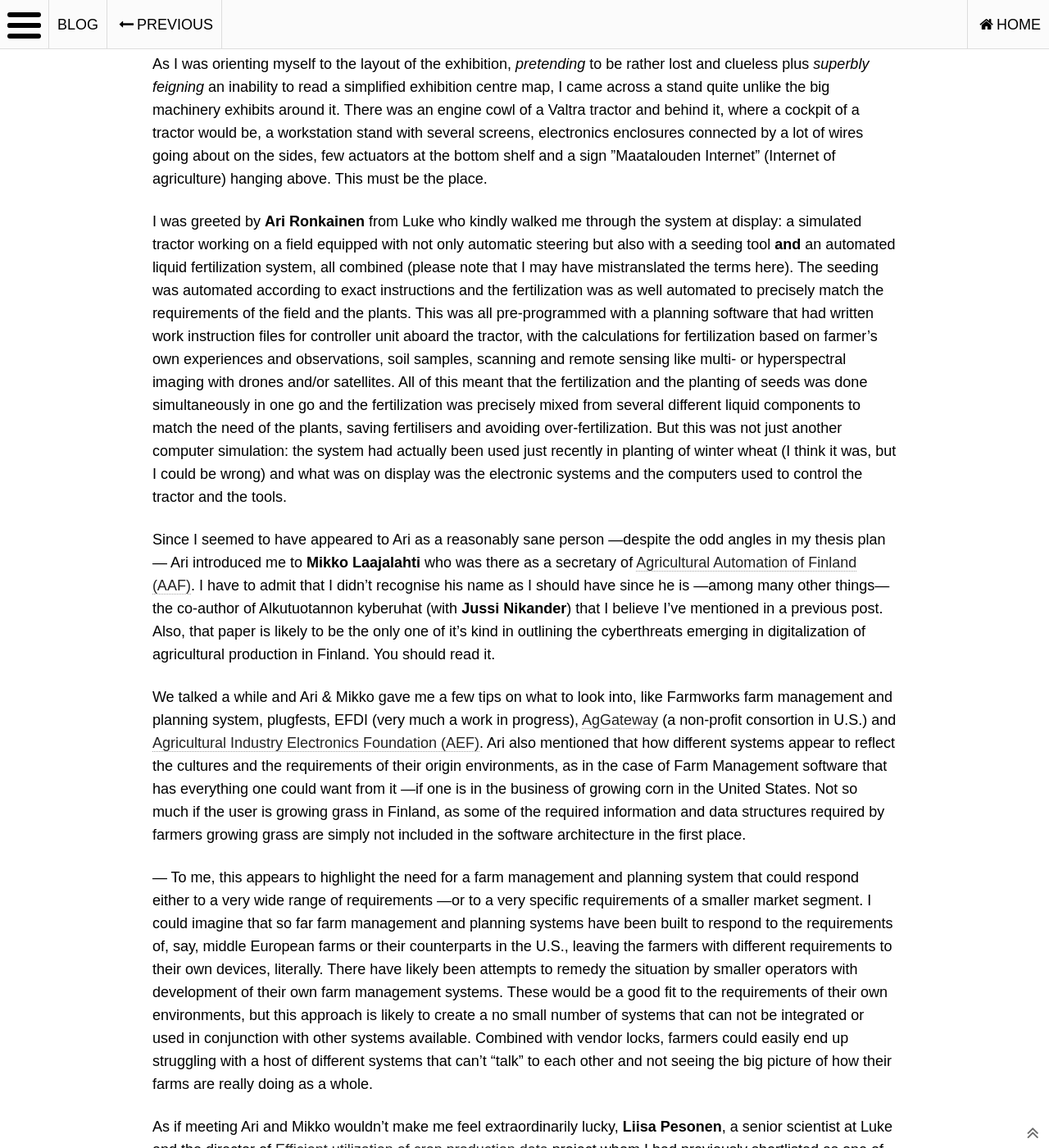
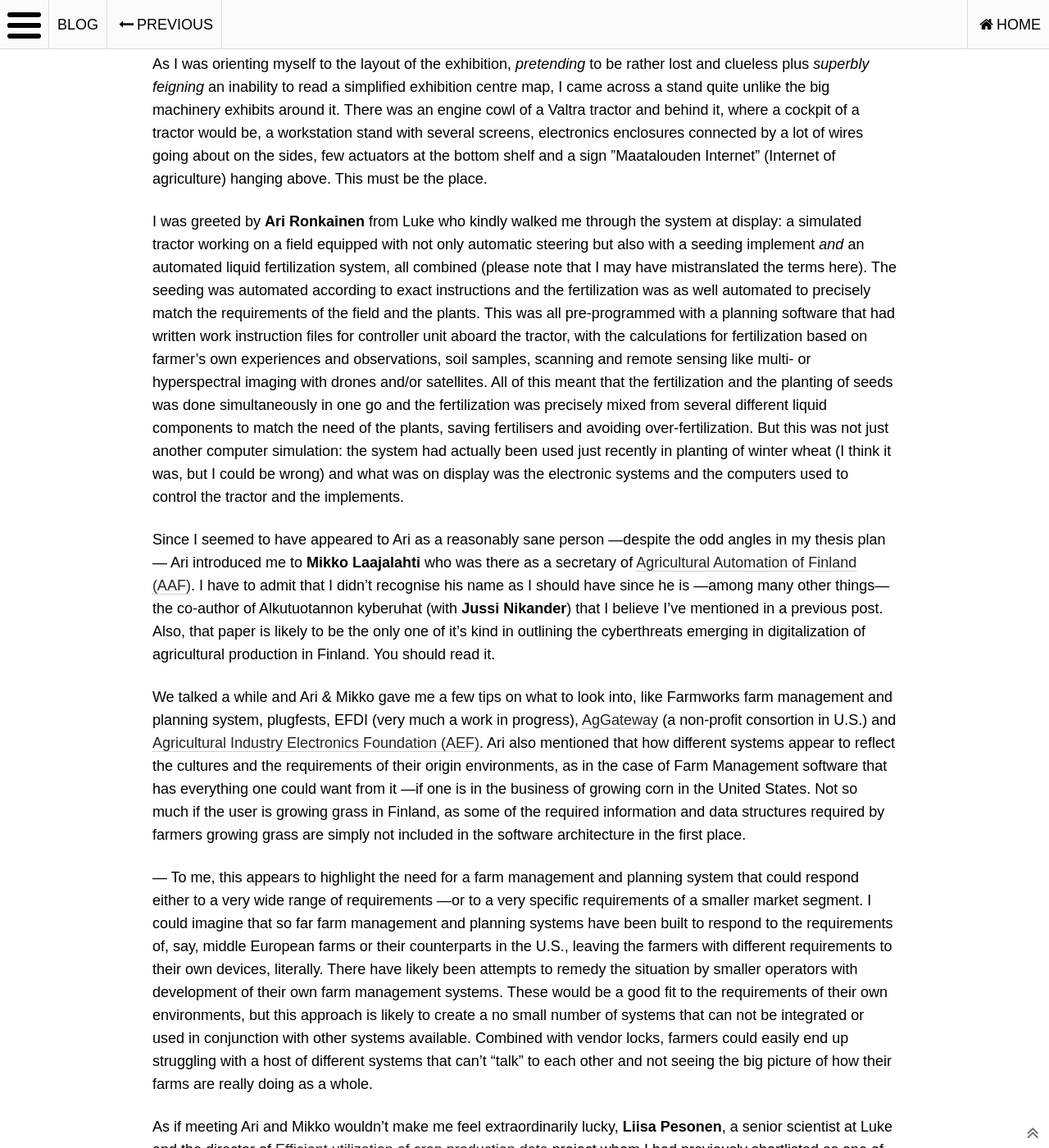
Before and after one commit to tpolvinen/tpolvinen.github.io, a Jekyll site: the page built from _posts/blog/2017-10-16-Big-Tractors-Never-Tire.md, in a window 1280 px wide and 1400 px high, scrolled down 795 px. Shown: the whole window at 82% size. Built offline with Jekyll 4.4.1, drawn with Linux system fonts in a browser that asks for light colours; nearby versions of some CDN libraries; comment, search, counter and statistics services are not loaded; some of the changed text lies outside the part shown.

Commit message:
Refactoring: Post: Big Tractors Never Tire

```diff
--- a/_posts/blog/2017-10-16-Big-Tractors-Never-Tire.md
+++ b/_posts/blog/2017-10-16-Big-Tractors-Never-Tire.md
@@ -27,7 +27,7 @@
 
 As I was orienting myself to the layout of the exhibition, _pretending_ to be rather lost and clueless plus _superbly feigning_ an inability to read a simplified exhibition centre map, I came across a stand quite unlike the big machinery exhibits around it. There was an engine cowl of a Valtra tractor and behind it, where a cockpit of a tractor would be, a workstation stand with several screens, electronics enclosures connected by a lot of wires going about on the sides, few actuators at the bottom shelf and a sign ”Maatalouden Internet” (Internet of agriculture) hanging above. This must be the place.
 
-I was greeted by **Ari Ronkainen** from Luke who kindly walked me through the system at display: a simulated tractor working on a field equipped with not only automatic steering but also with a seeding tool **and** an automated liquid fertilization system, all combined (please note that I may have mistranslated the terms here). The seeding was automated according to exact instructions and the fertilization was as well automated to precisely match the requirements of the field and the plants. This was all pre-programmed with a planning software that had written work instruction files for controller unit aboard the tractor, with the calculations for fertilization based on farmer’s own experiences and observations, soil samples, scanning and remote sensing like multi- or hyperspectral imaging with drones and/or satellites. All of this meant that the fertilization and the planting of seeds was done simultaneously in one go and the fertilization was precisely mixed from several different liquid components to match the need of the plants, saving fertilisers and avoiding over-fertilization. But this was not just another computer simulation: the system had actually been used just recently in planting of winter wheat (I think it was, but I could be wrong) and what was on display was the electronic systems and the computers used to control the tractor and the tools.
+I was greeted by **Ari Ronkainen** from Luke who kindly walked me through the system at display: a simulated tractor working on a field equipped with not only automatic steering but also with a seeding implement _and_ an automated liquid fertilization system, all combined (please note that I may have mistranslated the terms here). The seeding was automated according to exact instructions and the fertilization was as well automated to precisely match the requirements of the field and the plants. This was all pre-programmed with a planning software that had written work instruction files for controller unit aboard the tractor, with the calculations for fertilization based on farmer’s own experiences and observations, soil samples, scanning and remote sensing like multi- or hyperspectral imaging with drones and/or satellites. All of this meant that the fertilization and the planting of seeds was done simultaneously in one go and the fertilization was precisely mixed from several different liquid components to match the need of the plants, saving fertilisers and avoiding over-fertilization. But this was not just another computer simulation: the system had actually been used just recently in planting of winter wheat (I think it was, but I could be wrong) and what was on display was the electronic systems and the computers used to control the tractor and the implements.
 
 Since I seemed to have appeared to Ari as a reasonably sane person —despite the odd angles in my thesis plan—  Ari introduced me to **Mikko Laajalahti** who was there as a secretary of [Agricultural Automation of Finland (AAF)](http://www.cropinfra.com/sma/). I have to admit that I didn’t recognise his name as I should have since he is —among many other things— the co-author of Alkutuotannon kyberuhat (with **Jussi Nikander**) that I believe I’ve mentioned in a previous post. Also, that paper is likely to be the only one of it’s kind in outlining the cyberthreats emerging in digitalization of agricultural production in Finland. You should read it.
 
@@ -58,3 +58,5 @@
 As I was winding down of the day’s operation and just strolling around, I noticed [Viljelijän Berner](https://viljelijanberner.fi)’s stand that had [Soil Scout](http://soilscout.com) on display. The same Soil Scout that I had read on and was first developed in **Johannes Tiusanen**’s dissertation, then called Peltotiedustelija. As I had somehow lost the track what happened to Peltotiedustelija I was very exited to find it on the market. I met with **Teemu Helkala** from Viljelijän Berner who gave me a short intro to Soil Scout’s application and hardware. I noted that the data generated by this system is downloadable, likely in a common spreadsheet format so users can really take ownership of their data. I immediately assigned extra points to Soil Scout for that feature. Teemu described that the use cases that could benefit most from Soil Scout's capabilities were golf courses and speciality plant production where the precise control of irrigation systems could bring greatest benefits to users. He also encouraged to just call Tiusanen if I needed any more information. That will definitely make my to-do list.
 
 T
+
+Edit 18.10.2017 12:00: "tool" refactored to "implement"; minor styling; refactored Toivon tila's description to match correction from L. Pesonen; added link to Toivon tila's website.
```
Also changed, not shown: other parts of _posts/blog/2017-10-16-Big-Tractors-Never-Tire.md (+1 -1 lines).
